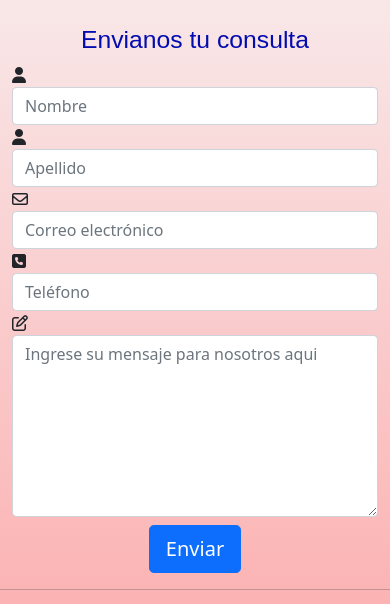
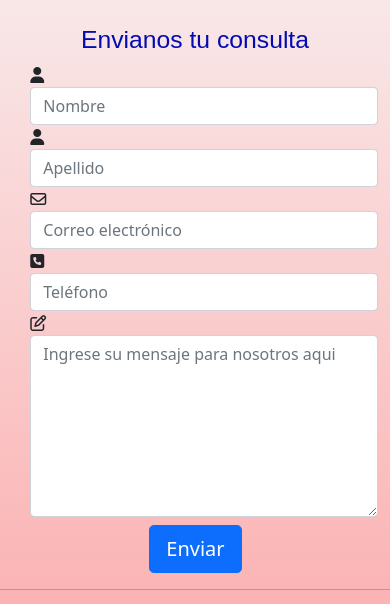
Before and after one commit to ivanchimenti/proyecto-final-desarrollo-web, a website: page pages/seccion3.html in a window 390 px wide. Shown: the part 205-809 px from the top of the page. Drawn offline with nearby package versions, Linux system fonts and the light colour scheme; a web font is replaced by a local one.

Commit message:
Mi segundo commit

```diff
--- a/scss/base/_medias-query.scss
+++ b/scss/base/_medias-query.scss
@@ -2,6 +2,14 @@
 @media only screen and (max-width: 740px) {
     body {
         background-image: linear-gradient(to top, lighten(rgb(255, 0, 0), 20%), #f8f9fa);
+
+        .form-horizontal {
+            padding-left: 5%;
+
+            .form-group:nth-child(6) {
+                padding-right: 5%;
+            }
+        }
     }
 
 }
--- a/scss/styles.scss
+++ b/scss/styles.scss
@@ -69,6 +69,13 @@ main {
 // SECCION3.HTML = CONTACTO
 /* MAIN */
 /* FORMULARIO DE CONTACTO */
+.form-horizontal {
+    padding-left: 25%;
+
+    .form-group:nth-child(6) {
+        padding-right: 35%;
+    }
+}
 /* FIN MAIN */
 
 
```
Also changed, not shown: index.html (+2 -1 lines), css/styles.css, 1 other file.
